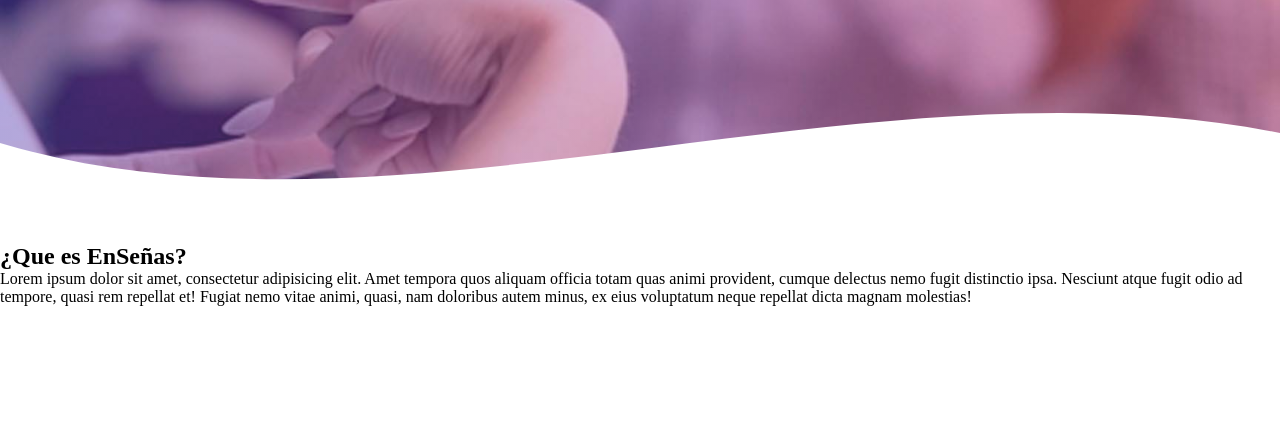
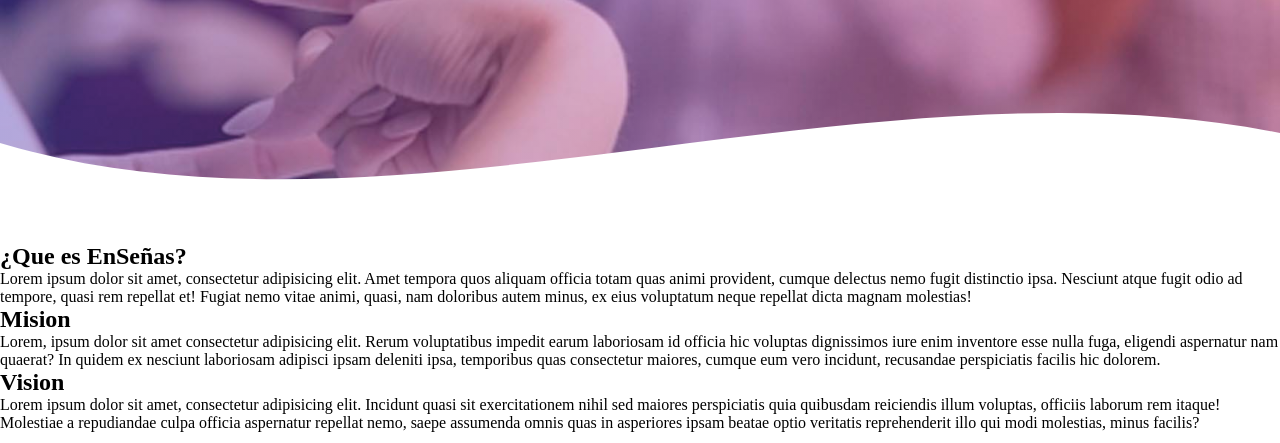
Before and after one commit to MarioCVM/EnSenias, a plain HTML site: page index.html in a window 1280 px wide. Shown: the part 357-800 px from the top of the page. Drawn offline with Linux system fonts and the light colour scheme.

Commit message:
progreso seccion info

```diff
--- a/index.html
+++ b/index.html
@@ -37,6 +37,12 @@
             <h2 class="informacion">¿Que es EnSeñas?</h2>
             <p>Lorem ipsum dolor sit amet, consectetur adipisicing elit. Amet tempora quos aliquam officia totam quas animi provident, cumque delectus nemo fugit distinctio ipsa. Nesciunt atque fugit odio ad tempore, quasi rem repellat et! Fugiat nemo vitae animi, quasi, nam doloribus autem minus, ex eius voluptatum neque repellat dicta magnam molestias!</p>
         </div>
+        <div class="MyV">
+            <h2 class="Mision_info">Mision</h2>
+            <p>Lorem, ipsum dolor sit amet consectetur adipisicing elit. Rerum voluptatibus impedit earum laboriosam id officia hic voluptas dignissimos iure enim inventore esse nulla fuga, eligendi aspernatur nam quaerat? In quidem ex nesciunt laboriosam adipisci ipsam deleniti ipsa, temporibus quas consectetur maiores, cumque eum vero incidunt, recusandae perspiciatis facilis hic dolorem.</p>
+            <h2 class="Vision_info">Vision</h2>
+            <p>Lorem ipsum dolor sit amet, consectetur adipisicing elit. Incidunt quasi sit exercitationem nihil sed maiores perspiciatis quia quibusdam reiciendis illum voluptas, officiis laborum rem itaque! Molestiae a repudiandae culpa officia aspernatur repellat nemo, saepe assumenda omnis quas in asperiores ipsam beatae optio veritatis reprehenderit illo qui modi molestias, minus facilis?</p>
+        </div>
     </section>
 
 </body>
```
